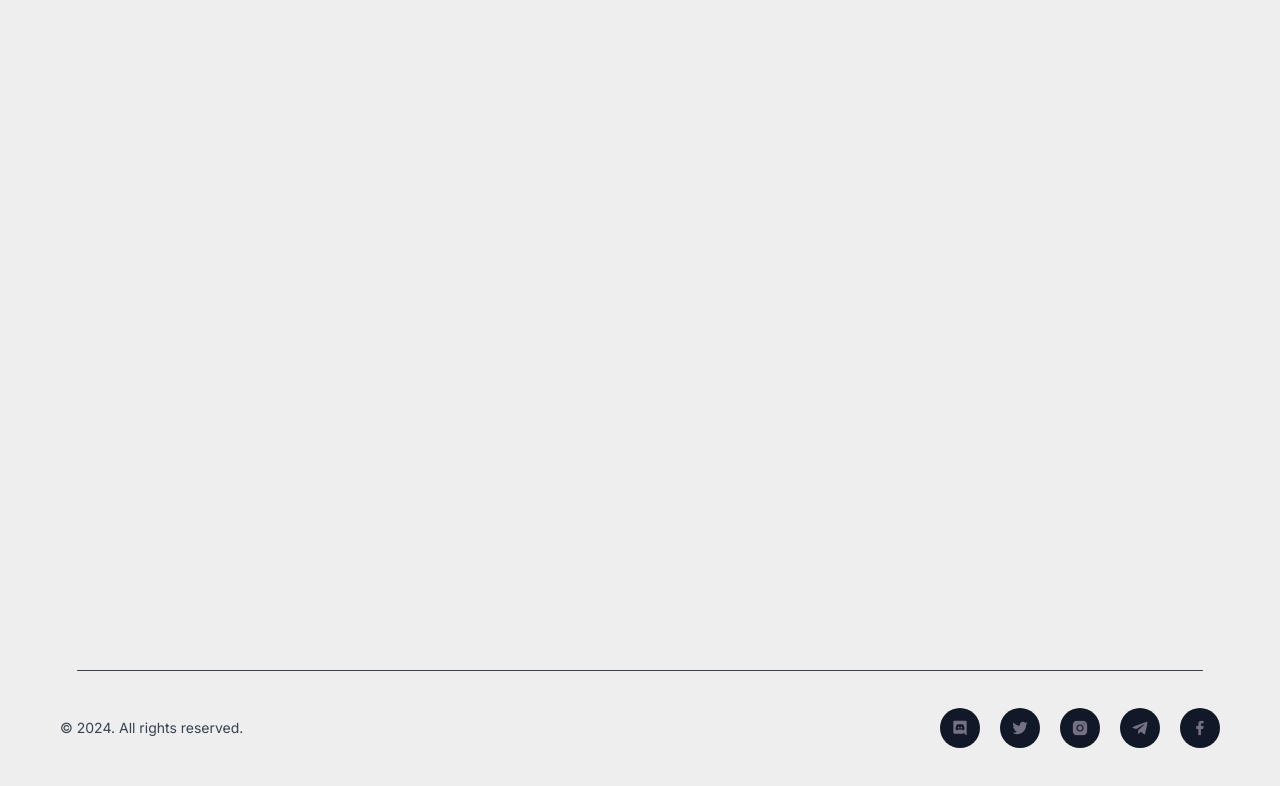
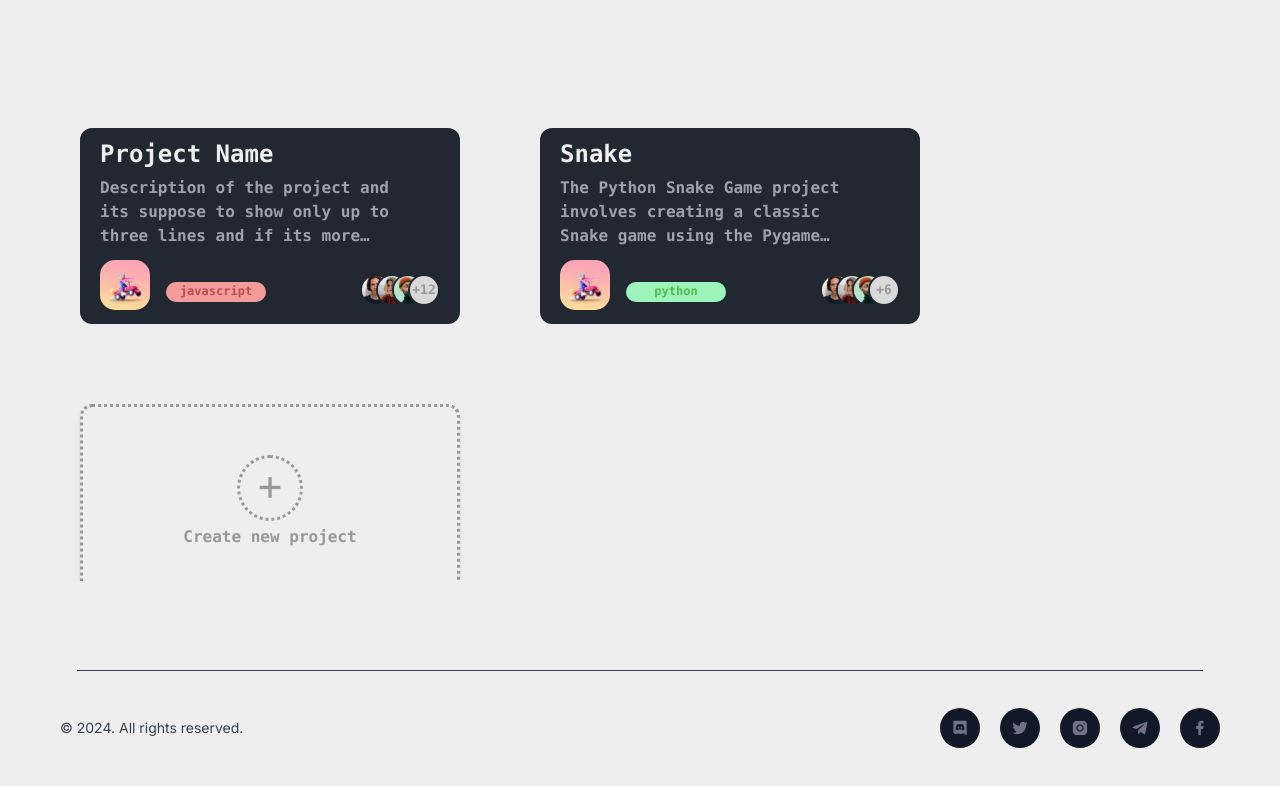
Before and after one commit to Lidor-sh/Online-IDE, a Next.js app in the folder online-ide/: page /Projects in a window 1280 px wide. Shown: the top 786 px of the page. Built offline with nearby package versions, Linux system fonts and the light colour scheme; no server answers; sample sign-in values are in the browser's storage.

Commit message:
Almost finished with project card

```diff
--- a/online-ide/package.json
+++ b/online-ide/package.json
@@ -10,6 +10,7 @@
   },
   "dependencies": {
     "@tailwindcss/forms": "^0.5.7",
+    "@tailwindcss/line-clamp": "^0.4.4",
     "@tailwindcss/typography": "github:tailwindcss/typography",
     "bcrypt": "^5.1.1",
     "daisyui": "^4.10.2",
--- a/online-ide/src/app/Projects/page.tsx
+++ b/online-ide/src/app/Projects/page.tsx
@@ -1,10 +1,11 @@
 "use client";
 
-import { signOut, useSession } from "next-auth/react";
-import Image from "next/image";
+import { useSession } from "next-auth/react";
 import { useRouter } from "next/navigation";
 import { useEffect, useRef } from "react";
 import Footer from "../components/Footer";
+import ProjectCard from "../components/ProjectCard";
+import projectImage from "../images/notification-main.png";
 
 export default function Page() {
   const { data: session } = useSession();
@@ -24,25 +25,23 @@ export default function Page() {
   return (
     <>
       <div className="relative min-h-screen max-h-full h-full max-w-full flex-col items-center justify-center overflow-x-hidden bg-whitetheme">
-        {/**<div className="flex items-center justify-center h-full w-full space-x-10">
-          <Image
-            src={session.user?.image ? session.user?.image : "../favicon.ico"}
-            width={100}
-            height={100}
-            className="rounded-full w-10"
-            alt=""
+        <div className="flex flex-wrap gap-20 mt-32 ml-20">
+          <ProjectCard
+            image={projectImage}
+            projectName="Project Name"
+            desc="Description of the project and its suppose to show only up to three lines and if its more than 3 lines so its suppose to show dots"
+            lang="javascript"
+            numOfContributors={15}
           />
-          <div className="text-gray-950 font-mono">
-            Hi {session.user?.name}! your email address is:{" "}
-            {session.user?.email}
-          </div>
-          <button
-            className="text-white z-50 bg-gray-800 hover:bg-gray-900 focus:outline-none focus:ring-4 focus:ring-gray-300 font-medium rounded-lg text-sm px-5 py-2.5 me-2 mb-2 dark:bg-gray-800 dark:hover:bg-gray-700 dark:focus:ring-gray-700 dark:border-gray-700"
-            onClick={() => signOut()}
-          >
-            Sign Out
-          </button>
-        </div>*/}
+          <ProjectCard
+            image={projectImage}
+            projectName="Snake"
+            desc="The Python Snake Game project involves creating a classic Snake game using the Pygame library. Players control a snake to eat food, growing longer with each item consumed, while avoiding collisions with the walls and the snake's own body. This project helps in learning basic game development, including handling graphics, user inputs, and game logic."
+            lang="python"
+            numOfContributors={9}
+          />
+          <ProjectCard />
+        </div>
         <div className="fixed left-0 bottom-0 w-full bg-whitetheme">
           <Footer />
         </div>
--- a/online-ide/src/app/components/ProjectCard.tsx
+++ b/online-ide/src/app/components/ProjectCard.tsx
@@ -1,5 +1,109 @@
-const ProjectCard = () => {
-  return <div>ProjectCard</div>;
+import Image, { StaticImageData } from "next/image";
+import { notificationImages } from "../constants/Hero";
+
+interface cardProps {
+  image?: string | StaticImageData;
+  lang?: string;
+  projectName?: string;
+  desc?: string;
+  numOfContributors?: number;
+}
+
+const langBg: Record<string, string> = {
+  python: "bg-langbg-python",
+  javascript: "bg-langbg-javascript",
+};
+
+const langText: Record<string, string> = {
+  python: "text-langtext-python",
+  javascript: "text-langtext-javascript",
+};
+
+const ProjectCard = ({
+  image,
+  lang,
+  projectName,
+  desc,
+  numOfContributors,
+}: cardProps) => {
+  if (image && lang && projectName && desc && numOfContributors) {
+    return (
+      <div className="flex flex-col bg-blacktheme w-[380px] h-[196px] rounded-[12px]">
+        <div className="pt-[0.5rem] pl-5">
+          <h5 className="h5 text-[25px] font-mono font-bold text-whitetheme">
+            {projectName}
+          </h5>
+        </div>
+        <p className="pl-5 pr-16 mt-1 font-mono text-[16px] font-bold text-desctext line-clamp-3">
+          {desc}
+        </p>
+        <div className="flex justify-between mt-3 px-5 items-end">
+          <div className="flex gap-x-4 items-end">
+            <Image
+              src={image}
+              width={50}
+              height={50}
+              alt="Project image"
+              className="rounded-[15px]"
+            />
+            <div
+              className={`${langBg[lang]} w-[100px] h-[20px] text-center rounded-[20px] mb-2`}
+            >
+              <p
+                className={`${langText[lang]} font-mono font-bold text-[12px] bottom-0 text-langtext`}
+              >
+                {lang}
+              </p>
+            </div>
+          </div>
+          <div>
+            <ul className="flex mb-1">
+              {notificationImages.map((item, index) => (
+                <li
+                  className={`relative w-8 h-8 border-2 border-blacktheme rounded-full overflow-hidden ${
+                    index > 0 ? "-ml-4" : ""
+                  }`}
+                  key={index}
+                >
+                  <Image
+                    src={item}
+                    className="w-full"
+                    width={40}
+                    height={40}
+                    alt={`icon-${index}`}
+                  />
+                </li>
+              ))}
+              {numOfContributors > 3 && (
+                <li
+                  className={`flex items-center justify-center relative w-8 h-8 border-2 border-blacktheme bg-contribbg text-center rounded-full overflow-hidden -ml-4`}
+                >
+                  <p className="text-contribtext font-bold font-mono text-[13px] ">
+                    +{numOfContributors - 3}
+                  </p>
+                </li>
+              )}
+            </ul>
+          </div>
+        </div>
+      </div>
+    );
+  } else {
+    return (
+      <div className="flex justify-center items-center shadow-md border-[3px] border-dotted border-contribtext bg-transparent w-[380px] h-[196px] rounded-[12px]">
+        <div className="flex flex-col justify-center items-center">
+          <div className="flex justify-center items-center rounded-full border-[3px] w-[66px] h-[66px] border-dotted border-contribtext ">
+            <p className="text-contribtext font-mono text-[40px] text-center mb-1">
+              +
+            </p>
+          </div>
+          <p className="font-mono text-contribtext font-bold text-[16px] mt-1">
+            Create new project
+          </p>
+        </div>
+      </div>
+    );
+  }
 };
 
 export default ProjectCard;
--- a/online-ide/tailwind.config.ts
+++ b/online-ide/tailwind.config.ts
@@ -13,6 +13,17 @@ const config: Config = {
         blacktheme: "#222831",
         whitetheme: "#EEEEEE",
         middletheme: "#76ABAE",
+        langbg: {
+          javascript: "#F49C9C",
+          python: "#9CF4BA",
+        },
+        langtext: {
+          javascript: "#BA4E4E",
+          python: "#50BA4E",
+        },
+        desctext: "#9CA3AF",
+        contribbg: "#D9D9D9",
+        contribtext: "#989898",
       },
       fontFamily: {
         code: "var(--font-code)",
@@ -40,6 +51,7 @@ const config: Config = {
   plugins: [
     require("@tailwindcss/forms"),
     require("@tailwindcss/typography"),
+    require("@tailwindcss/line-clamp"),
     require("daisyui"),
   ],
 };
```
Also changed, not shown: 1 other file (tests, documents, lock files or other folders).
